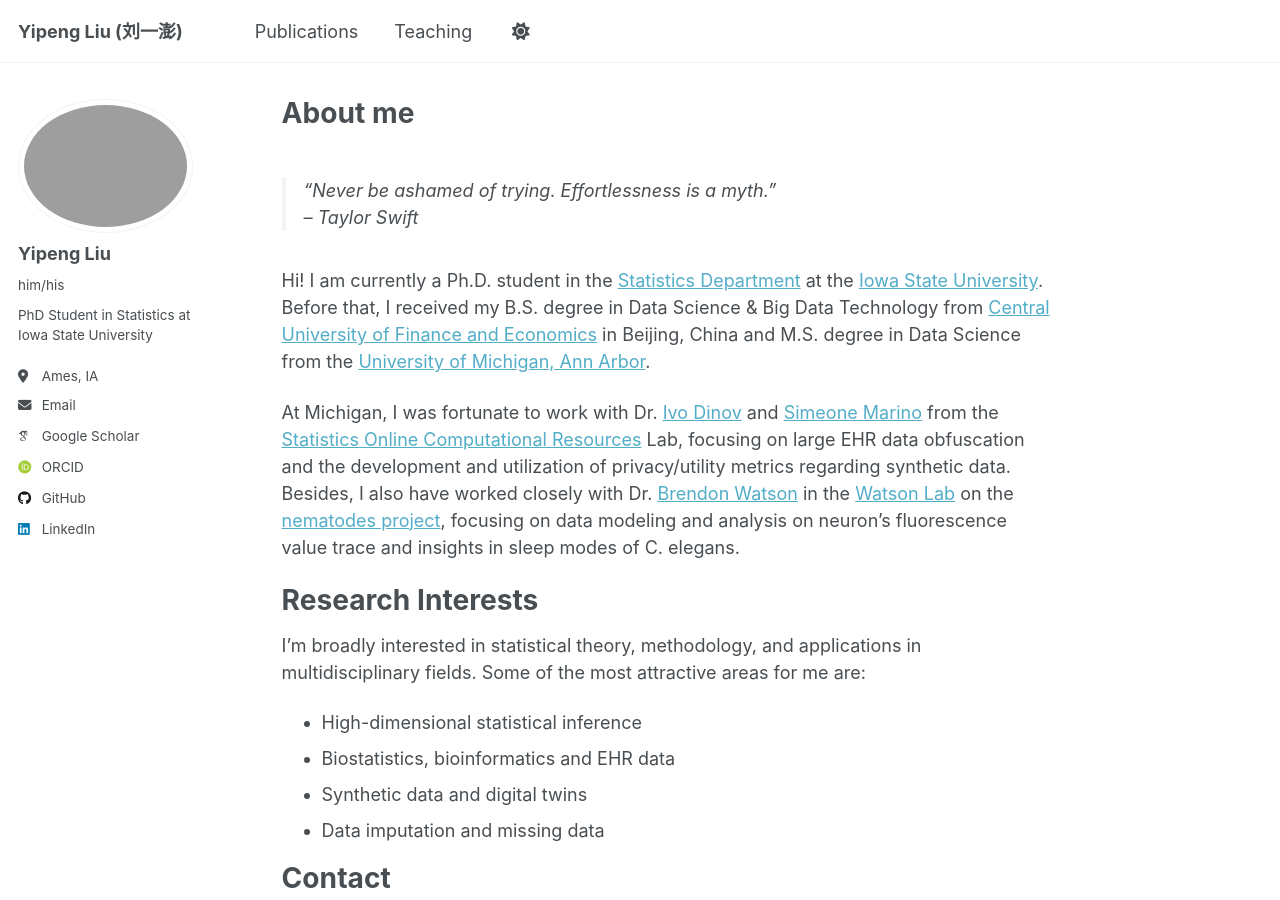
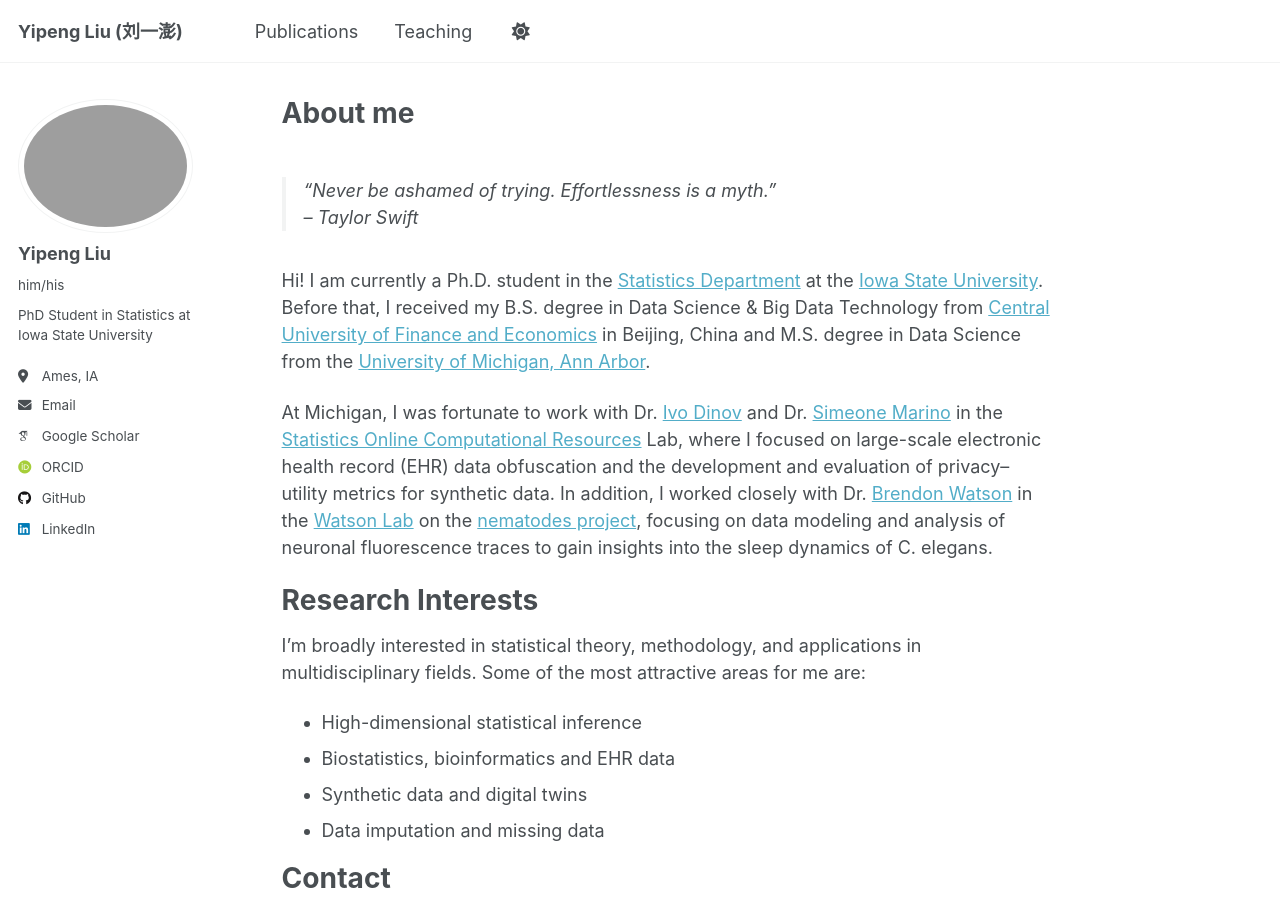
Before and after one commit to efraimlyp/efraimlyp.github.io, a Jekyll site: the page built from _pages/about.md, in a window 1280 px wide and 900 px high. Built offline with Jekyll 4.4.1, drawn with Linux system fonts in a browser that asks for light colours; some web fonts are replaced; a script that is not in the unit is left out.

Commit message:
Update about.md

```diff
--- a/_pages/about.md
+++ b/_pages/about.md
@@ -13,7 +13,8 @@ redirect_from:
 
 Hi! I am currently a Ph.D. student in the [Statistics Department](https://www.stat.iastate.edu/) at the [Iowa State University](https://www.iastate.edu/). Before that, I received my B.S. degree in Data Science & Big Data Technology from [Central University of Finance and Economics](https://en.cufe.edu.cn/) in Beijing, China and M.S. degree in Data Science from the [University of Michigan, Ann Arbor](https://umich.edu/).
 
-At Michigan, I was fortunate to work with Dr. [Ivo Dinov](https://nursing.umich.edu/faculty-staff/faculty/ivo-d-dinov) and [Simeone Marino](https://medschool.umich.edu/profile/2984/simeone-marino) from the [Statistics Online Computational Resources](https://socr.umich.edu/) Lab, focusing on large EHR data obfuscation and the development and utilization of privacy/utility metrics regarding synthetic data. Besides, I also have worked closely with Dr. [Brendon Watson](https://medicine.umich.edu/dept/psychiatry/brendon-o-watson-md-phd) in the [Watson Lab](https://sites.google.com/view/watsonlab/) on the [nematodes project](files/nematodesposter.pdf), focusing on data modeling and analysis on neuron’s fluorescence value trace and insights in sleep modes of C. elegans.
+At Michigan, I was fortunate to work with Dr. [Ivo Dinov](https://nursing.umich.edu/faculty-staff/faculty/ivo-d-dinov) and Dr. [Simeone Marino](https://medschool.umich.edu/profile/2984/simeone-marino) in the [Statistics Online Computational Resources](https://socr.umich.edu/) Lab, where I focused on large-scale electronic health record (EHR) data obfuscation and the development and evaluation of privacy–utility metrics for synthetic data. In addition, I worked closely with Dr. [Brendon Watson](https://medicine.umich.edu/dept/psychiatry/brendon-o-watson-md-phd) in the [Watson Lab](https://sites.google.com/view/watsonlab/) on the [nematodes project](files/nematodesposter.pdf), focusing on data modeling and analysis of neuronal fluorescence traces to gain insights into the sleep dynamics of C. elegans.
+
 
 Research Interests
 ======
```
